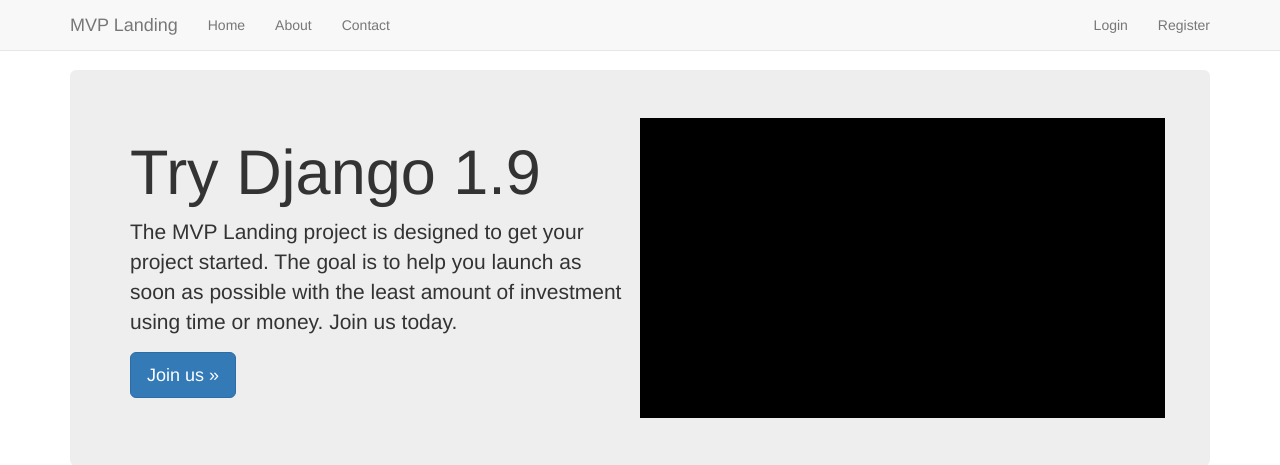
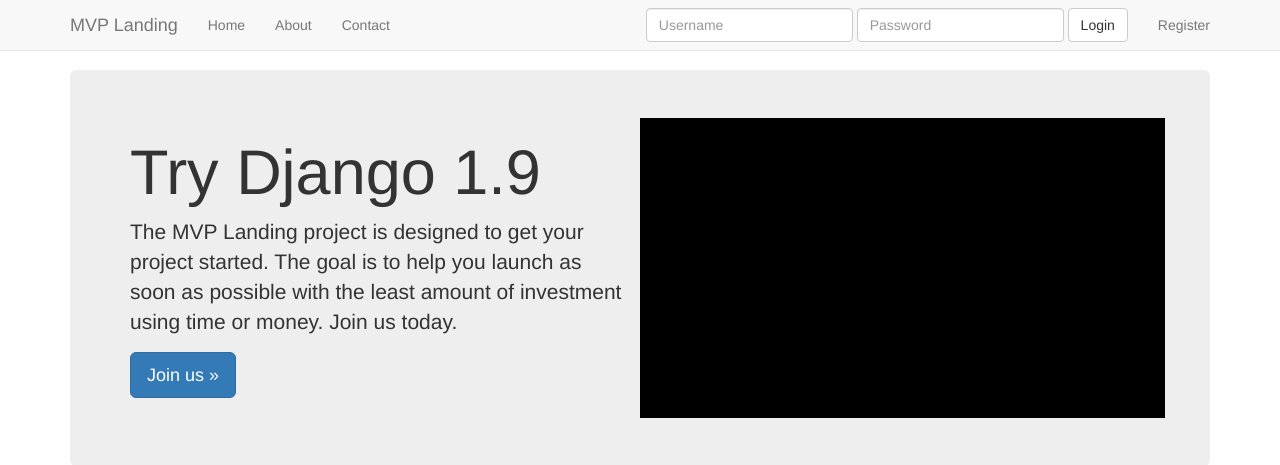
Before and after one commit to adolfobello/lesson18, a Django app: page / in a window 1280 px wide. Shown: the top 465 px of the page. Run offline with Django 3.2, Linux system fonts and the light colour scheme; some libraries are stand-ins or nearby versions.

Commit message:
Lesson 30: Login Form in Bootstrap Navbar

```diff
--- a/lesson_django18_src/templates/navbar.html
+++ b/lesson_django18_src/templates/navbar.html
@@ -33,10 +33,21 @@
           <li><a href="#">{{ user }}</a></li>
           <li><a href="{% url 'auth_logout' %}">Logout</a></li>
           {% else %}
-          <li><a href="{% url 'auth_login' %}">Login</a></li>
           <li><a href="{% url 'registration_register' %}">Register</a></li>
           {% endif %}
       </ul>
+      {% if not request.user.is_authenticated and "/accounts/login/" not in request.get_full_path %}
+      <form class='navbar-form navbar-right' method='POST' action='{% url "auth_login" %}'>{% csrf_token %}
+          <div class='form-group'>
+            <input type='text' class='form-control' name='username' placeholder='Username' />
+          </div>
+          <div class='form-group'>
+              <input type='password' class='form-control' name='password' placeholder='Password' />
+          </div>
+          <button type='submit' class='btn btn-default'>Login</button>
+      </form>
+      {% endif %}
+
     </div><!--/.nav-collapse -->
   </div>
 </nav>
```
Also changed, not shown: lesson_django18_src/db.sqlite3.
